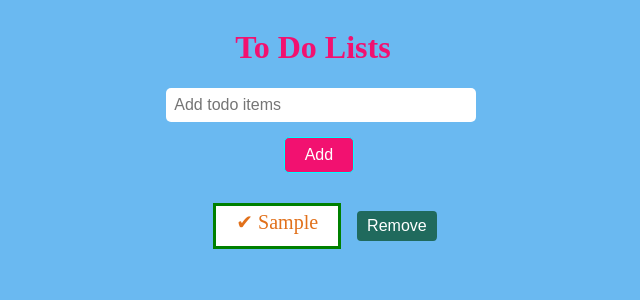
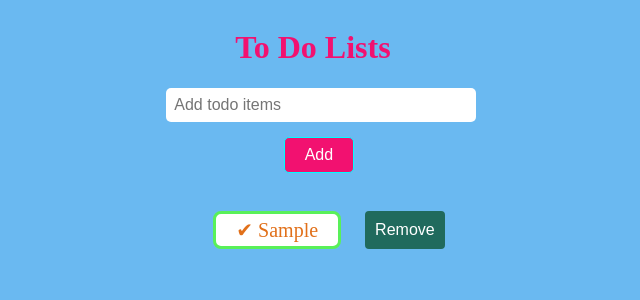
Before and after one commit to ayush-singh-au13/react_todoList, a React (Create React App) app: page / in a window 1280 px wide. Both pictures are taken after typing "Sample" into the empty fields and a click on the button "Add". Shown: the top 300 px of the page, without its empty margins (327-967 px from the left). Built offline with nearby package versions, Linux system fonts and the light colour scheme.

Commit message:
Update TodoList.css

```diff
--- a/src/components/TodoList.css
+++ b/src/components/TodoList.css
@@ -1,5 +1,11 @@
 .todolist {
-    border: 3px solid green;
+
+    border: 3px solid rgb(89, 240, 89);
     background-color: #fff !important;
     padding: 0.25rem 1.25rem;
+    margin: 0.5rem;
+    border-radius: 0.5rem;
+    font-size: 1rem;
+    width: 100%;
+    transition: 0.8s;
 }
```
